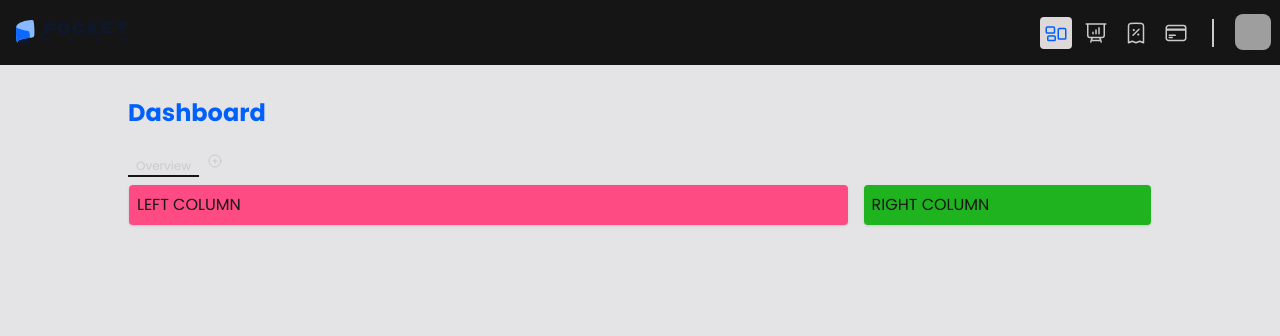
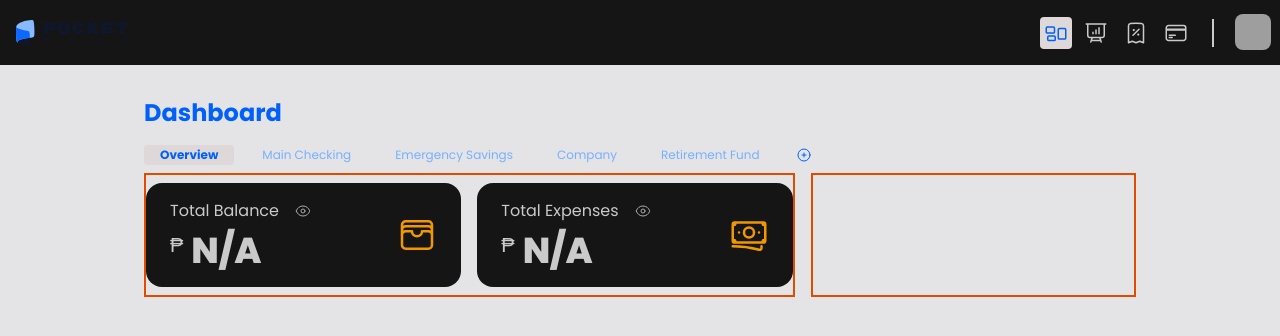
Before and after one commit to EstelitoBuenavista/PocketPlan, a Next.js app in the folder client/pocketplan/: page /pages/dashboard in a window 1280 px wide. Shown: the top 336 px of the page. Built offline with nearby package versions, Linux system fonts and the light colour scheme; grey boxes are pictures that could not be loaded.

Commit message:
WIP dashboard layout: finished accounts list and balance/expenses card

```diff
--- /dev/null
+++ b/client/pocketplan/src/app/components/accountListContent.jsx
@@ -0,0 +1,122 @@
+'use client';
+
+import React, { useState } from 'react';
+import DashboardContent from './dashboardContent';
+import { PlusCircleIcon } from '@heroicons/react/24/outline';
+
+function AccountListContent() {
+  const [accounts, setAccounts] = useState([
+    {
+      id: 1,
+      userID: 101,
+      balance: 1500.75,
+      accountType: 'Checking',
+      accountName: 'Main Checking',
+    },
+    {
+      id: 2,
+      userID: 101,
+      balance: 3000.5,
+      accountType: 'Savings',
+      accountName: 'Emergency Savings',
+    },
+    {
+      id: 3,
+      userID: 103,
+      balance: 4500.25,
+      accountType: 'Business',
+      accountName: 'Company',
+    },
+    {
+      id: 4,
+      userID: 104,
+      balance: 750.4,
+      accountType: 'Savings',
+      accountName: 'Retirement Fund',
+    },
+  ]);
+
+  // Default view is "Overview"
+  const [selectedAccountId, setSelectedAccountId] = useState(0);
+
+  const addNewAccount = () => {
+    const newAccount = {
+      id: accounts.length + 1,
+      userID: 101,
+      balance: 0.0,
+      accountType: 'Checking',
+      accountName: `Account ${accounts.length + 1}`,
+    };
+    setAccounts([...accounts, newAccount]);
+  };
+
+  const handleTabSelect = (accountId) => {
+    setSelectedAccountId(accountId);
+  };
+
+  const selectedAccount =
+    selectedAccountId === 0
+      ? null
+      : accounts.find((account) => account.id === selectedAccountId);
+
+  return (
+    <div className="dashContent">
+      <div className="flex items-center">
+        <div
+          role="tablist"
+          className="tabs gap-3 tabs-xs flex items-center justify-start w-full"
+        >
+          {/* Default overview tab */}
+          <button
+            type="button"
+            role="tab"
+            className={`tab rounded px-4 hover:scale-110 ${
+              selectedAccountId === 0
+                ? 'tab-active font-bold text-primary bg-accent'
+                : 'text-secondary'
+            }`}
+            aria-label="Overview"
+            onClick={() => handleTabSelect(0)}
+          >
+            Overview
+          </button>
+
+          {/* List other accounts */}
+          {accounts.map((account) => (
+            <button
+              key={account.id}
+              type="button"
+              role="tab"
+              className={`tab rounded px-4 hover:scale-110 ${
+                selectedAccountId === account.id
+                  ? 'tab-active font-bold text-primary bg-accent'
+                  : 'text-secondary'
+              }`}
+              aria-label={`Account ${account.id}`}
+              onClick={() => handleTabSelect(account.id)}
+            >
+              {account.accountName}
+            </button>
+          ))}
+
+          {/* Add new account button */}
+          <button
+            type="button"
+            className="tab rounded-t text-primary hover:scale-110"
+            onClick={addNewAccount}
+            aria-label="Add New Account"
+          >
+            <PlusCircleIcon className="w-4 h-4" />
+          </button>
+        </div>
+      </div>
+
+      {/* Display the content of the selected tab */}
+      <div className="mt-2">
+        <DashboardContent accountProp={selectedAccount || null} />
+      </div>
+    </div>
+  );
+}
+
+export default AccountListContent;
--- /dev/null
+++ b/client/pocketplan/src/app/components/dashboardContent.jsx
@@ -0,0 +1,31 @@
+'use client';
+
+import TotalCard from './totalCard';
+
+function DashboardContent({ accountProp }) {
+  const isOverview = !accountProp;
+
+  return (
+    <div className="grid h-full sm:grid-cols-[4fr_2fr] grid-cols-1 gap-4 w-full">
+      {/* LEFT COLUMN */}
+      <div className="border-2 border-error py-2 flex flex-wrap gap-4">
+        <TotalCard
+          title={`Balance`}
+          value={isOverview ? 'TEST' : accountProp.balance}
+        />
+        <TotalCard
+          title={`Expenses`}
+          // add logic of EXPENSES HERE
+          value={isOverview ? 'TEST' : accountProp.balance * 0.3}
+        />
+      </div>
+
+      {/* RIGHT COLUMN */}
+      <div className="border-2 border-error p-2 gap-4 w-full h-full">
+
+      </div>
+    </div>
+  );
+}
+
+export default DashboardContent;
--- a/client/pocketplan/src/app/components/dashboardLayout.jsx
+++ /dev/null
@@ -1,20 +0,0 @@
-// components/dashboardLayout
-'use client'
-
-function DashboardLayout({ accountName, accountDetails }) {
-  return (
-    <div className="grid h-full grid-cols-[5fr_2fr] gap-4 w-full mt-2">
-      {/* left column */}
-      <div className="bg-info p-2 rounded shadow">
-        <h2>LEFT COLUMN</h2>
-      </div>
-
-      {/* right column */}
-      <div className="bg-success p-2 rounded shadow">
-        <h2>RIGHT COLUMN</h2>
-      </div>
-    </div>
-  );
-}
-
-export default DashboardLayout;
--- a/client/pocketplan/src/app/components/navbar.jsx
+++ b/client/pocketplan/src/app/components/navbar.jsx
@@ -18,7 +18,7 @@ function Navbar() {
   const isActive = (path) => pathname === path;
 
   return (
-    <div className="navbar bg-neutral">
+    <div className="navbar bg-neutral shadow-[0_1_60px_rgba(0,0,0,0.15)]">
       <div className="flex-1">
         <img
           className="pl-2"
--- /dev/null
+++ b/client/pocketplan/src/app/components/newAccModal.jsx
@@ -0,0 +1,22 @@
+// components/newAccModal
+'use state'
+
+function newAccModal () {
+ return (
+    // daisyui modal
+    <dialog id="my_modal_5" className="modal modal-bottom sm:modal-middle">
+  <div className="modal-box">
+    <h3 className="font-bold text-lg">Hello!</h3>
+    <p className="py-4">Press ESC key or click the button below to close</p>
+    <div className="modal-action">
+      <form method="dialog">
+        {/* if there is a button in form, it will close the modal */}
+        <button className="btn">Close</button>
+      </form>
+    </div>
+  </div>
+</dialog>
+ );
+}
+
+export default newAccModal;
--- /dev/null
+++ b/client/pocketplan/src/app/components/totalCard.jsx
@@ -0,0 +1,52 @@
+'use client';
+
+import { useState } from "react";
+import {
+    WalletIcon,
+    BanknotesIcon,
+    EyeIcon,
+    EyeSlashIcon
+} from "@heroicons/react/24/outline";
+
+function TotalCard({ title, value }) {
+    const [isVisible, setIsVisible] = useState(true);
+    const formattedValue = typeof value === 'number'
+    ? new Intl.NumberFormat('en-US').format(value)
+    : "N/A";
+
+    const icon = title === 'Balance'
+        ? <WalletIcon className="w-10 h-10 text-warning" />
+        : <BanknotesIcon className="w-10 h-10 text-warning" />;
+
+    const toggleVisibility = () => {
+        setIsVisible(!isVisible);
+    };
+
+    return (
+        <div className="stats bg-neutral shadow-[0_1_60px_rgba(0,0,0,0.15)] bg-neutral w-full sm:w-[48%] lg:w-[30%] flex-grow">
+            <div className="stat">
+                <div className="stat-figure text-primary">
+                    {icon}
+                </div>
+                <div className="flex items-center justify-start mb-2">
+                    <div className="stat-title text-neutral-content mr-2">
+                        Total {title}
+                    </div>
+                    <button onClick={toggleVisibility} className="ml-2">
+                        {isVisible ? (
+                            <EyeIcon className="w-4 h-4 text-custom-gray cursor-pointer" />
+                        ) : (
+                            <EyeSlashIcon className="w-4 h-4 text-custom-gray cursor-pointer" />
+                        )}
+                    </button>
+                </div>
+                <div className="stat-value flex align-center justify-start gap-2 text-neutral-content">
+                    <p className="font-normal text-xl">₱</p>
+                    {isVisible ? formattedValue : '*****'}
+                </div>
+            </div>
+        </div>
+    );
+}
+
+export default TotalCard;
--- a/client/pocketplan/src/app/pages/dashboard/page.js
+++ b/client/pocketplan/src/app/pages/dashboard/page.js
@@ -3,83 +3,19 @@
 
 import { useState } from "react";
 import Navbar from "../../components/navbar";
-import DashboardLayout from "../../components/dashboardLayout";
-import { PlusCircleIcon } from "@heroicons/react/24/outline";
+import AccountListContent from "@/app/components/accountListContent";
 
 export default function Dashboard() {
-  const [accounts, setAccounts] = useState([
-    {
-      "id": 1,
-      "userID": 101,
-      "balance": 1500.75,
-      "accountType": "Checking",
-      "accountName": "Main Checking"
-    },
-    {
-      "id": 2,
-      "userID": 101,
-      "balance": 3000.50,
-      "accountType": "Savings",
-      "accountName": "Emergency Savings"
-    },
-    {
-      "id": 3,
-      "userID": 103,
-      "balance": 4500.25,
-      "accountType": "Business",
-      "accountName": "Company"
-    },
-    {
-      "id": 4,
-      "userID": 104,
-      "balance": 750.40,
-      "accountType": "Savings",
-      "accountName": "Retirement Fund"
-    }
-  ]);
-  const [selectedAccount, setSelectedAccount] = useState(1);
-
-  const addNewAccount = () => {
-    const newAccount = {
-      id: accounts.length + 1,
-      userID: 101,
-      balance: 0.0,
-      accountType: "Checking",
-      accountName: `Account ${accounts.length + 1}`
-    };
-    setAccounts([...accounts, newAccount]);
-  }
-
-  const handleTabSelect = (accountId) => {
-    setSelectedAccount (accountId);
-  }
-
   return (
     <div className="background flex flex-col min-h-screen">
         <Navbar className="fixed top-0 w-full z-10"/>
 
         {/* tabs of accounts, overview shall be a default */}
-        <div className="md:px-32 mt-4">
-          <h1 className="text-2xl font-bold mb-4 mt-4 text-primary">Dashboard</h1>
+        <div className="md:px-32 sm:px-16 m-4">
+          <h1 className="text-2xl font-bold my-4 text-primary">Dashboard</h1>
+          <AccountListContent />
+        </div>
 
-          <div role="tablist" className="tabs tabs-bordered tabs-xs">
-            {/* default overview */}
-            <input type="radio" name="tab1" role="tab" className="tab text-neutral-content" aria-label="Overview"
-              defaultChecked onChange={() => handleTabSelect(0)}
-            />
-            <div role="tabpanel" className="tab-content">
-              <DashboardLayout accountId={0} />
-            </div>
-
-            {/* list other accounts */}
-
-            {/* create new account button */}
-            <button className="flex align-center justify-center p-2">
-              <PlusCircleIcon className="w-4 h-4 text-neutral-content" onClick={addNewAccount}/>
-            </button>
-          </div>
-
-        </div>
     </div>
   );
 }
```
